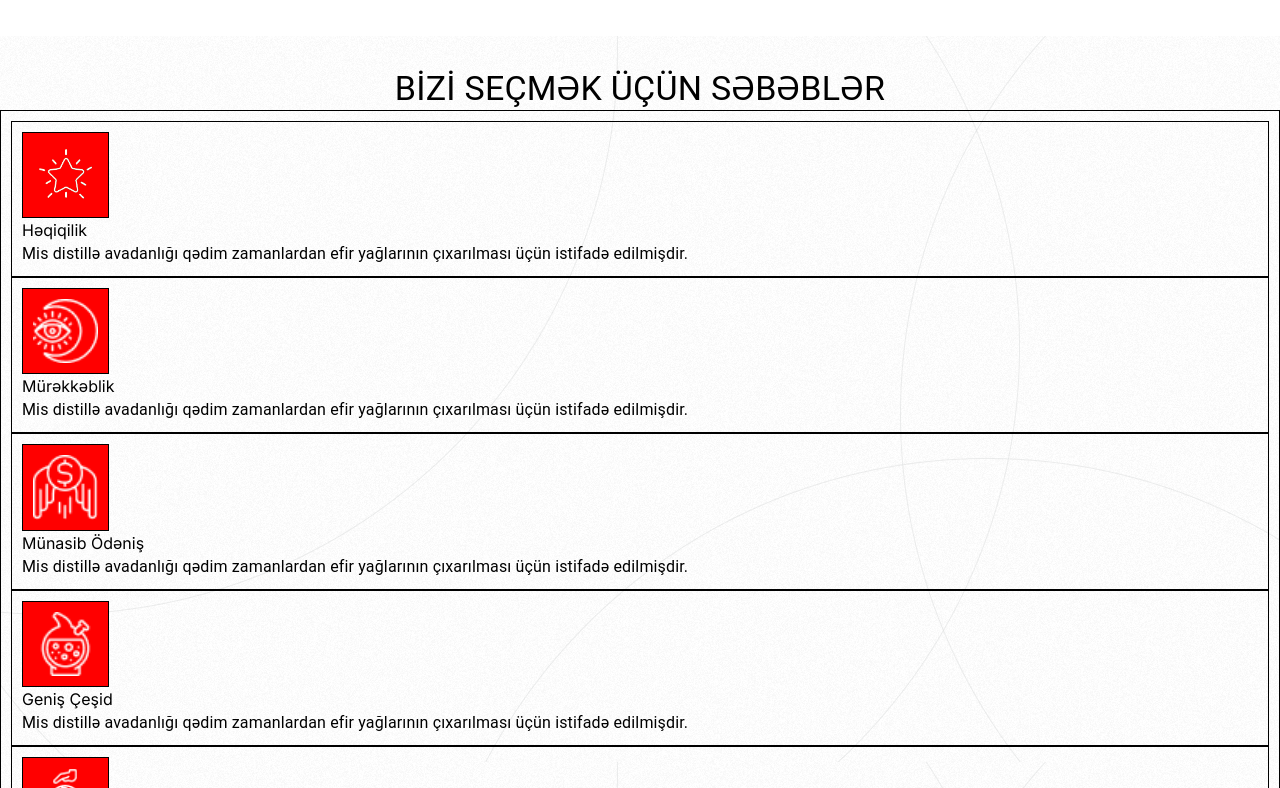
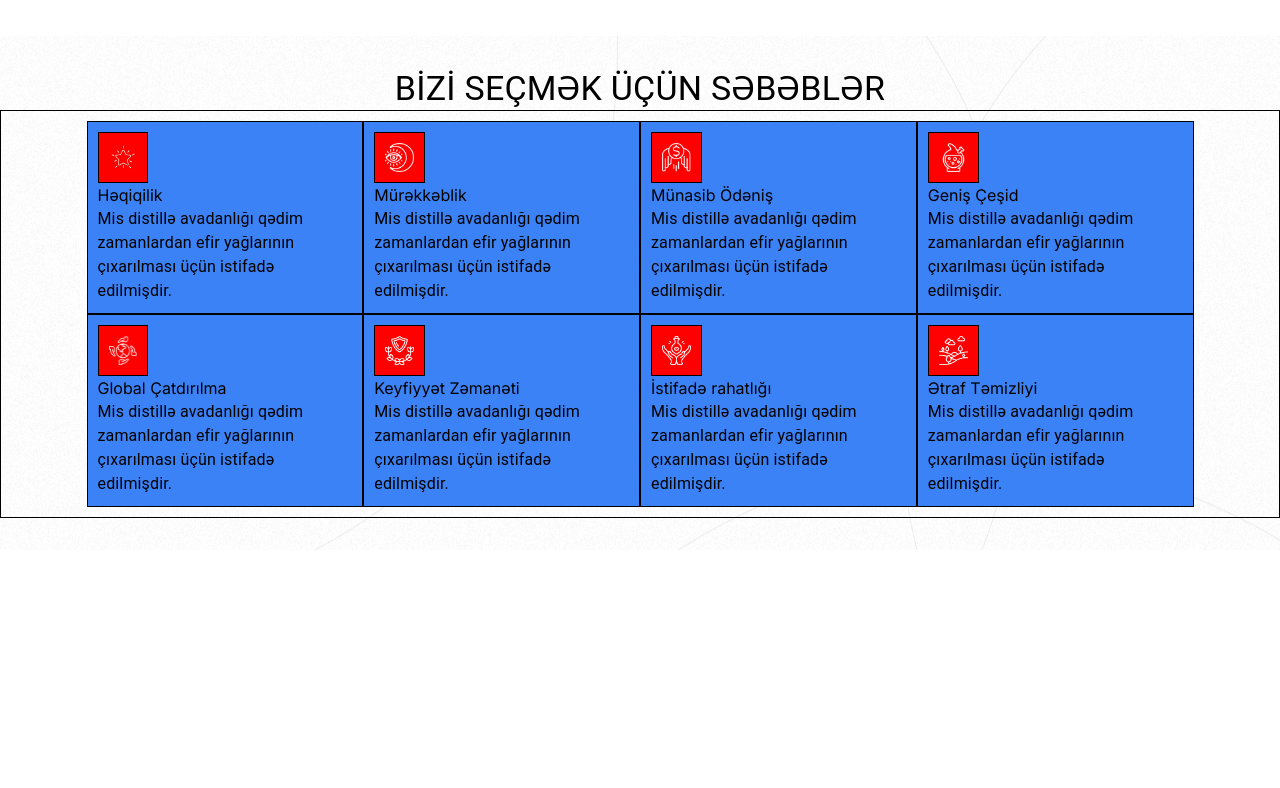
Before and after one commit to Shookrun/Copper-Pro, a Next.js app: page / in a window 1280 px wide. Shown: the part 4572-5360 px from the top of the page. After the commit the page ends 5122 px from the top, so only its background shows below. Built offline with nearby package versions, Linux system fonts and the light colour scheme; data requests are answered from the project's data file.

Commit message:
some changes

```diff
--- a/app/Components/db.jsx
+++ b/app/Components/db.jsx
@@ -10,10 +10,10 @@ const ImageGallery = async () => {
   const {data} = await axios.get(url)
 
   return (
-      <div className='card'>
+      <div className='card flex flex-wrap justify-center '>
         {data?.map(({id,title,url,content}) => (
-          <div key={id} className='card flex flex-col'>
-           <div className='card bg-red w-[7%]'>
+          <div key={id} className='card flex flex-col w-[22%] bg-blue-500'>
+           <div className='card gbox bg-red w-[20%]'>
            <Image src={url} alt={title} width={100} height={100} />
            </div>
             <h3>{title}</h3>
```
